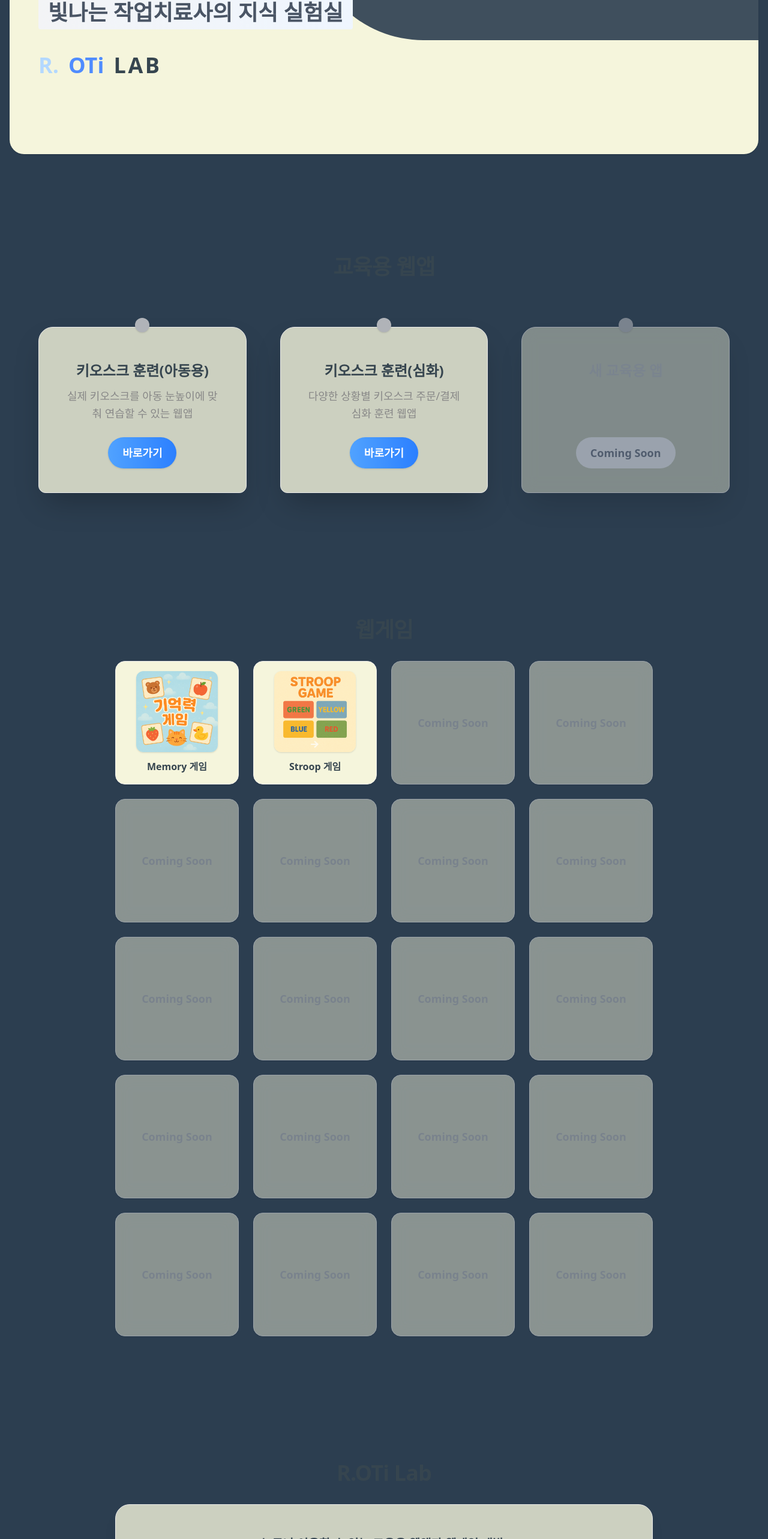
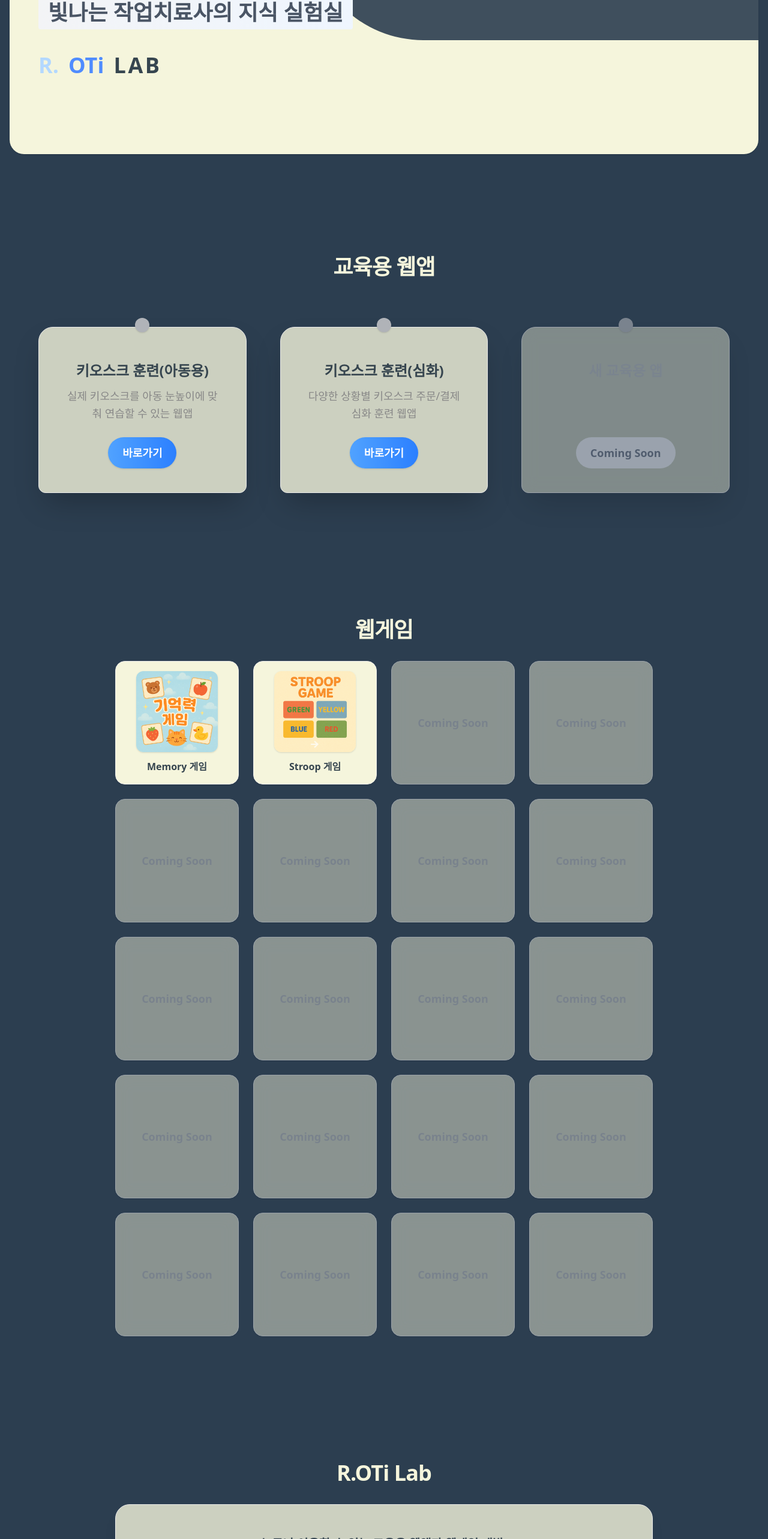
Before and after one commit to hamhyeonggwang/newhome, a Next.js app: page / in a window 1280 px wide. Shown: the part 219-2785 px from the top of the page at 60% size. Built offline with nearby package versions, Linux system fonts and the light colour scheme; a web font is replaced by a local one.

Commit message:
섹션 제목 가시성 개선: 교육용 웹앱, 웹게임, R.OTi Lab, Contact 제목을 아이보리 색상으로 변경

```diff
--- a/src/app/page.tsx
+++ b/src/app/page.tsx
@@ -25,7 +25,7 @@ export default function Home() {
 
       {/* Apps & Community Section */}
       <section className="w-full max-w-6xl flex flex-col items-center gap-14 bg-[var(--background)]">
-        <h2 className="text-4xl font-extrabold mb-6 tracking-tight text-[var(--foreground)]">교육용 웹앱</h2>
+        <h2 className="text-4xl font-extrabold mb-6 tracking-tight text-[var(--card-bg)]">교육용 웹앱</h2>
         <div className="grid grid-cols-1 sm:grid-cols-3 gap-14 w-full">
           {/* 키오스크 훈련(아동용) */}
           <div className="relative bg-[var(--card-bg)]/80 backdrop-blur-md rounded-t-3xl rounded-b-xl flex flex-col items-center justify-between p-10 min-h-64 shadow-2xl border border-[var(--card-border)] transition hover:shadow-blue-200 hover:scale-105 duration-200">
@@ -55,7 +55,7 @@ export default function Home() {
 
       {/* 웹게임 섹션 */}
       <section className="w-full max-w-4xl flex flex-col items-center gap-6 mt-20 bg-[var(--background)]">
-        <h2 className="text-4xl font-extrabold mb-2 text-[var(--foreground)] tracking-tight">웹게임</h2>
+        <h2 className="text-4xl font-extrabold mb-2 text-[var(--card-bg)] tracking-tight">웹게임</h2>
         <div className="w-full grid grid-cols-2 sm:grid-cols-4 gap-6">
           {/* 첫 번째 웹게임: Memory */}
           <a href="https://memory-blond-sigma.vercel.app/" target="_blank" rel="noopener noreferrer" className="aspect-square bg-[var(--card-bg)] rounded-2xl flex flex-col items-center justify-center shadow border border-[var(--card-border)] hover:shadow-blue-200 hover:scale-105 transition group">
@@ -78,7 +78,7 @@ export default function Home() {
 
       {/* About Section */}
       <section className="w-full max-w-4xl flex flex-col items-center gap-6 mt-20 bg-[var(--background)]">
-        <h2 className="text-4xl font-extrabold mb-2 text-[var(--foreground)] tracking-tight">R.OTi Lab</h2>
+        <h2 className="text-4xl font-extrabold mb-2 text-[var(--card-bg)] tracking-tight">R.OTi Lab</h2>
         <div className="h-40 w-full bg-[var(--card-bg)]/80 backdrop-blur-md rounded-3xl flex items-center justify-center text-2xl font-bold text-[var(--text-sub)] border border-[var(--card-border)] shadow-xl p-8 text-center">
           <span className="text-xl font-semibold text-[var(--foreground)]">
             <br/>
@@ -90,7 +90,7 @@ export default function Home() {
 
       {/* Contact Section */}
       <section className="w-full max-w-4xl flex flex-col items-center gap-6 mt-12 mb-32 bg-[var(--background)]">
-        <h2 className="text-4xl font-extrabold mb-2 text-[var(--foreground)] tracking-tight">Contact</h2>
+        <h2 className="text-4xl font-extrabold mb-2 text-[var(--card-bg)] tracking-tight">Contact</h2>
         <div className="h-24 w-full bg-[var(--card-bg)]/80 backdrop-blur-md rounded-3xl flex flex-col items-center justify-center gap-2 text-2xl font-bold text-[var(--text-sub)] border border-[var(--card-border)] shadow-xl p-6">
           <div className="flex items-center gap-3 text-lg font-semibold text-[var(--foreground)]">
             <a href="mailto:h2g0614@gmail.com" className="underline hover:text-blue-500">h2g0614@gmail.com</a>
```
